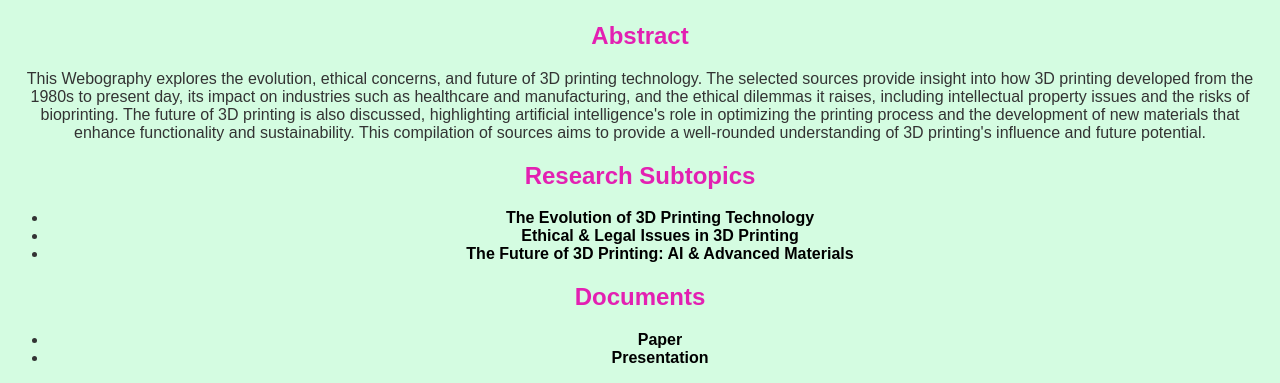
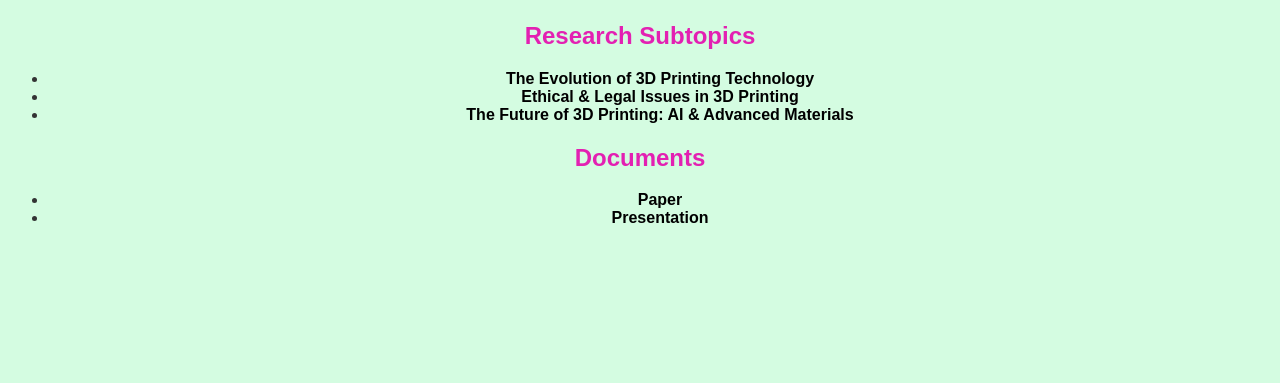
Before and after one commit to Brittplouis/3D-Printing-Webography, a plain HTML site: page index.html in a window 1280 px wide. Shown: the part 981-1364 px from the top of the page. After the commit the page ends 1224 px from the top, so only its background shows below. Drawn offline with Linux system fonts and the light colour scheme.

Commit message:
Update index.html

```diff
--- a/index.html
+++ b/index.html
@@ -49,9 +49,6 @@
 
     <img src="https://media.licdn.com/dms/image/v2/C4D12AQELYKRbfw3VRQ/article-cover_image-shrink_720_1280/article-cover_image-shrink_720_1280/0/1536038407051?e=2147483647&v=beta&t=iPuoPK81RgMylr43yaLCXseP0Gw2NR3dKvN8nnjYdXw" alt="3D Printing Image" width="80%">
 
-    <h2>Abstract</h2>
-    <p>This Webography explores the evolution, ethical concerns, and future of 3D printing technology. The selected sources provide insight into how 3D printing developed from the 1980s to present day, its impact on industries such as healthcare and manufacturing, and the ethical dilemmas it raises, including intellectual property issues and the risks of bioprinting. The future of 3D printing is also discussed, highlighting artificial intelligence's role in optimizing the printing process and the development of new materials that enhance functionality and sustainability. This compilation of sources aims to provide a well-rounded understanding of 3D printing's influence and future potential.</p>
-
     <h2>Research Subtopics</h2>
     <ul>
         <li><a href="subtopic1.html">The Evolution of 3D Printing Technology</a></li>
```
